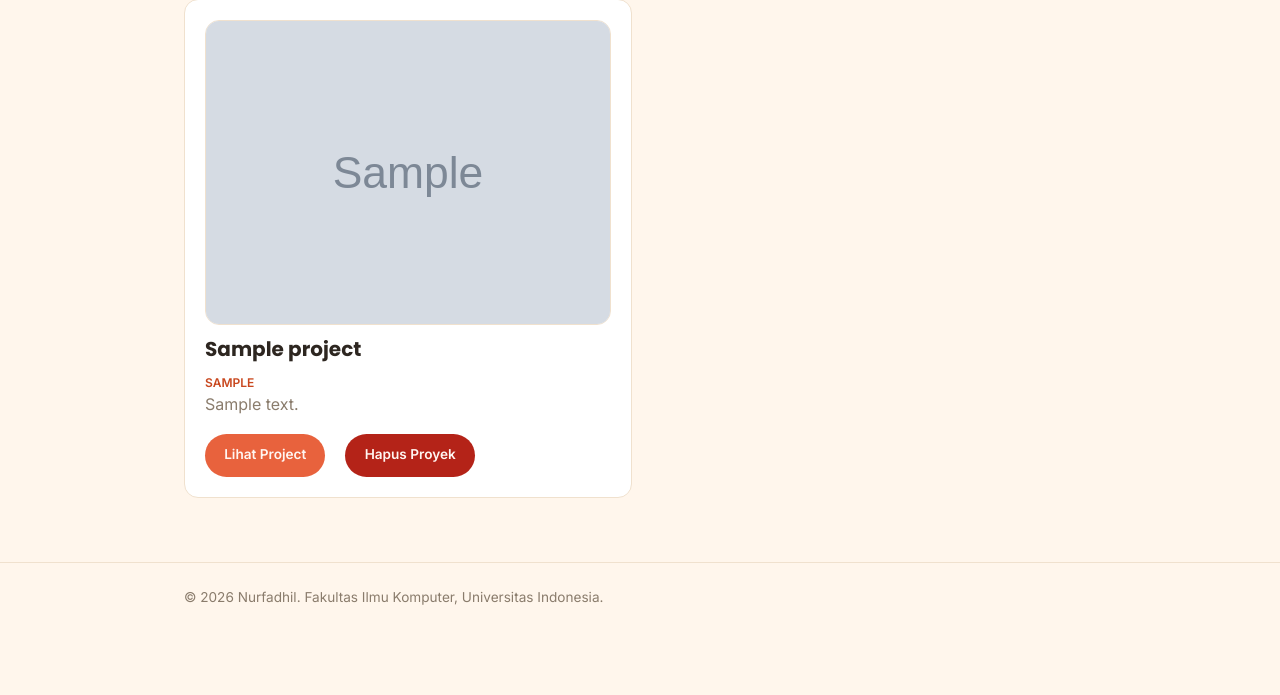
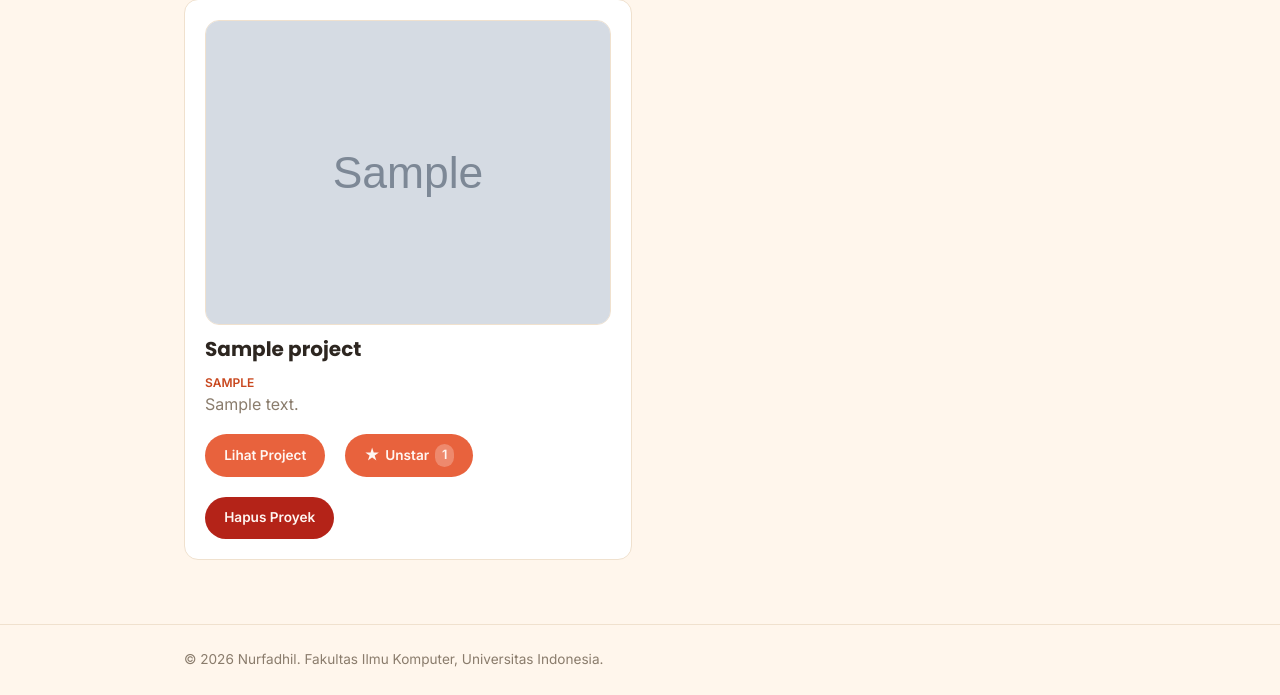
Before and after one commit to fadhilje/myportofolio, a Django app: page /projects/ in a window 1280 px wide. Shown: the part 330-1025 px from the top of the page. Before the commit the page ends 935 px from the top, so only its background shows below. Run offline with Django 5.2, Linux system fonts and the light colour scheme; a user stored in the database is signed in; tables that the repository leaves empty hold one stand-in row (values such as "Sample post"); grey boxes marked "Sample" are stand-in pictures.

Commit message:
feat:membuat tombol star untuk semua user terdaftar

```diff
--- a/main/models.py
+++ b/main/models.py
@@ -1,4 +1,5 @@
 import uuid
+from django.contrib.auth.models import User
 from django.db import models
 
 # Create your models here.
@@ -49,6 +50,9 @@ class Project(models.Model):
     tech_stack = models.CharField(max_length=255)
     project_url = models.URLField(blank=True)
     project_image_url = models.URLField(blank=True, max_length=500)
+    starred_by = models.ManyToManyField(
+        User, related_name="starred_projects", blank=True
+    )
 
     def __str__(self):
         return self.title
--- a/main/urls.py
+++ b/main/urls.py
@@ -1,6 +1,6 @@
 from django.urls import path
 
-from main.views import show_main, show_experience, create_experience, update_experience, delete_experience, get_experience_json, show_skills, show_projects, create_project, update_project, get_projects_json, delete_project, register, login_user, logout_user
+from main.views import show_main, show_experience, create_experience, update_experience, delete_experience, get_experience_json, show_skills, show_projects, create_project, update_project, get_projects_json, delete_project, register, login_user, logout_user, toggle_star
 
 app_name = "main"
 
@@ -21,4 +21,5 @@ urlpatterns = [
     path("register/", register, name="register"),
     path("login/", login_user, name="login"),
     path("logout/", logout_user, name="logout"),
+    path("projects/<uuid:project_id>/star/", toggle_star, name="toggle_star"),
 ]
--- a/main/views.py
+++ b/main/views.py
@@ -1,5 +1,5 @@
 # Create your views here.
-from django.shortcuts import render, redirect
+from django.shortcuts import render, redirect, get_object_or_404
 
 from collections import OrderedDict
 from main.models import Experience, Skills, Project
@@ -268,3 +268,15 @@ def logout_user(request):
     response = redirect("main:show_main")
     response.delete_cookie('last_login')
     return response
+
+@login_required(login_url="/login/")
+def toggle_star(request, project_id):
+    project = get_object_or_404(Project, pk=project_id)
+
+    if request.method == "POST":
+        if request.user in project.starred_by.all():
+            project.starred_by.remove(request.user)
+        else:
+            project.starred_by.add(request.user)
+
+    return redirect("main:show_projects")
--- a/static/css/style.css
+++ b/static/css/style.css
@@ -944,3 +944,25 @@ h1 {
     color: #16a34a;
 }
 }
+
+.star-form {
+    display: inline;
+}
+
+.button-star {
+    display: inline-flex;
+    align-items: center;
+    gap: 0.4rem;
+    background: var(--ink);
+}
+
+.button-star.is-starred {
+    background: var(--accent);
+}
+
+.star-count {
+    padding: 0.05rem 0.4rem;
+    border-radius: 999px;
+    background: rgba(255, 255, 255, 0.25);
+    font-size: 0.8rem;
+}
--- /dev/null
+++ b/templates/components/project_star.html
@@ -0,0 +1,10 @@
+<form method="post" action="{% url 'main:toggle_star' project.id %}" class="star-form">
+    {% csrf_token %}
+    <button type="submit"
+            class="button button-star{% if user in project.starred_by.all %} is-starred{% endif %}"
+            title="{% if project.starred_by.all %}Dibintangi oleh {{ project.starred_by.all|join:', ' }}{% else %}Jadilah yang pertama memberi star{% endif %}">
+        <span aria-hidden="true">★</span>
+        {% if user in project.starred_by.all %}Unstar{% else %}Star{% endif %}
+        <span class="star-count">{{ project.starred_by.count }}</span>
+    </button>
+</form>
--- a/templates/project.html
+++ b/templates/project.html
@@ -44,6 +44,7 @@
                                     {% if project.project_url %}
                                         <a href="{{ project.project_url }}" class="button">Lihat Project</a>
                                     {% endif %}
+                                    {% include "components/project_star.html" with project=project %}
 
                                     {% if user.is_superuser %}
                                     {% include "components/project_delete_model.html" with project=project %}
```
Also changed, not shown: main/migrations/0007_project_starred_by.py (added).
